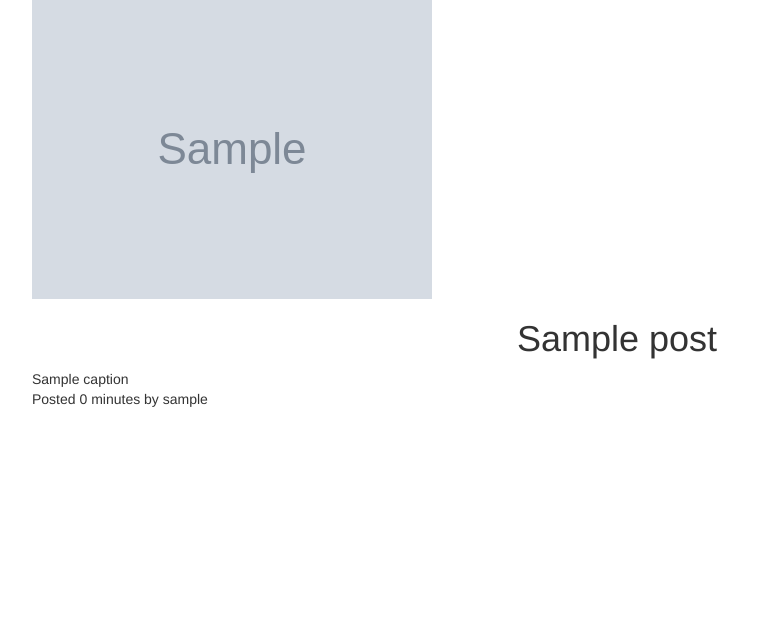
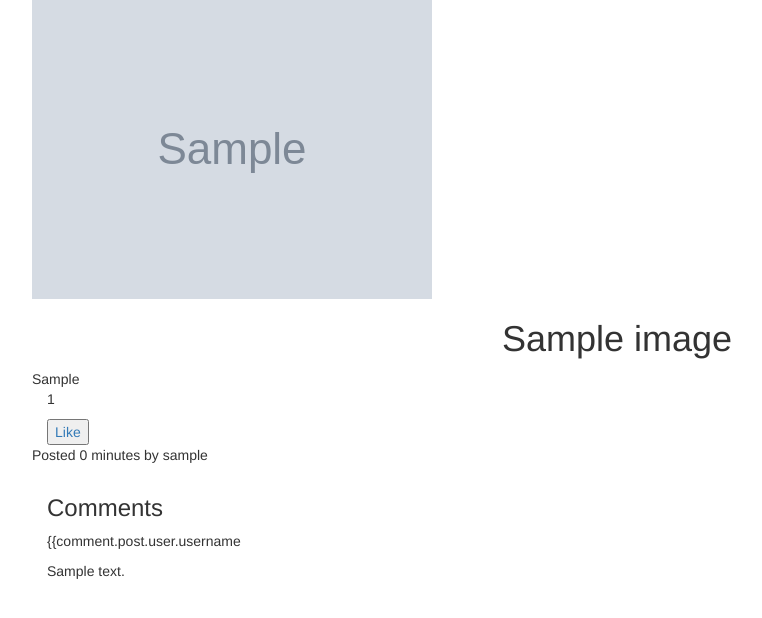
Before and after one commit to Anabella1109/MyGram, a Django app: template mygram/templates/grams/post.html in a window 1280 px wide. Shown: the part 51-669 px from the top of the page, without its empty margins (23-785 px from the left). Run offline with Django 3.2, Linux system fonts and the light colour scheme; tables that the repository leaves empty hold one stand-in row (values such as "Sample post"); the template is opened without the code that fills it: values that come from a table or form of the project are taken from there, most other values are stand-ins (such as "Sample title", 1, 10 or a date in 2020); grey boxes marked "Sample" are stand-in pictures; parts of the project's set-up code (start-up, migrations or seed data) failed here and were passed over; some libraries are stand-ins or nearby versions.

Commit message:
add button for liking in post.html and view function in views.html

```diff
--- a/mygram/admin.py
+++ b/mygram/admin.py
@@ -1,8 +1,7 @@
 from django.contrib import admin
 from .models import Image, Profile , Comment
 
-class ArticleAdmin(admin.ModelAdmin):
-    filter_horizontal =('tags',)
+
 
 # Register your models here.
 admin.site.register(Image)
--- a/mygram/forms.py
+++ b/mygram/forms.py
@@ -4,4 +4,4 @@ from django import forms
 class NewPostForm(forms.ModelForm):
     class Meta:
         model = Image
-        exclude = ['user','profile', 'pub_date']
+        exclude = ['user','profile', 'pub_date','likes']
--- a/mygram/templates/grams/home.html
+++ b/mygram/templates/grams/home.html
@@ -6,7 +6,7 @@
 {% for post in posts%}
 <p>{{post.user.username}}</p>
 <p>{{post.name}}</p>
-<img src="{{post.image.url}}" alt="" height="300">
+<a href="/post/{{post.id}}"> <img src="{{post.image.url}}" alt="" height="300"></a>
 {%endfor%}
 </div>
 {% endblock %}
--- a/mygram/templates/grams/post.html
+++ b/mygram/templates/grams/post.html
@@ -18,11 +18,16 @@
     {% endautoescape %}
 
    </div>
-
+  <p>{{post.likes}}</p>
+  <a href="/like_post/{{post.id}}"><button>Like</button></a>
    <div class="row">
      <p>Posted {{post.pub_date|timesince}} by {{post.user.username}}</p>
    </div>
-
+  <h3>Comments</h3>
+  {% for comment in comments %}
+  <p>{{comment.post.user.username</p>
+    <p>{{comment.comment}}</p>
+  {%endfor%}
  </div>
 
  {% endblock %}
--- a/mygram/urls.py
+++ b/mygram/urls.py
@@ -8,6 +8,8 @@ urlpatterns=[
     url('^$',views.home,name='home'),
     url(r'^new/post$', views.new_post, name='new-post'),
     url(r'^post/(\d+)',views.post,name ='post') ,
+    url(r'^like_home/(\d+)',views.like_home,name ='like1') ,
+    url(r'^like_post/(\d+)',views.like_post,name ='like2') ,
 
 ]
 if settings.DEBUG:
```
Also changed, not shown: mygram/views.py (+17 -0 lines), media/images/animal-corgi-dog-58997_1.jpg (added), media/images/close-up-cucumber-cuisine-1440119_EcmqRg8.jpg (added).
